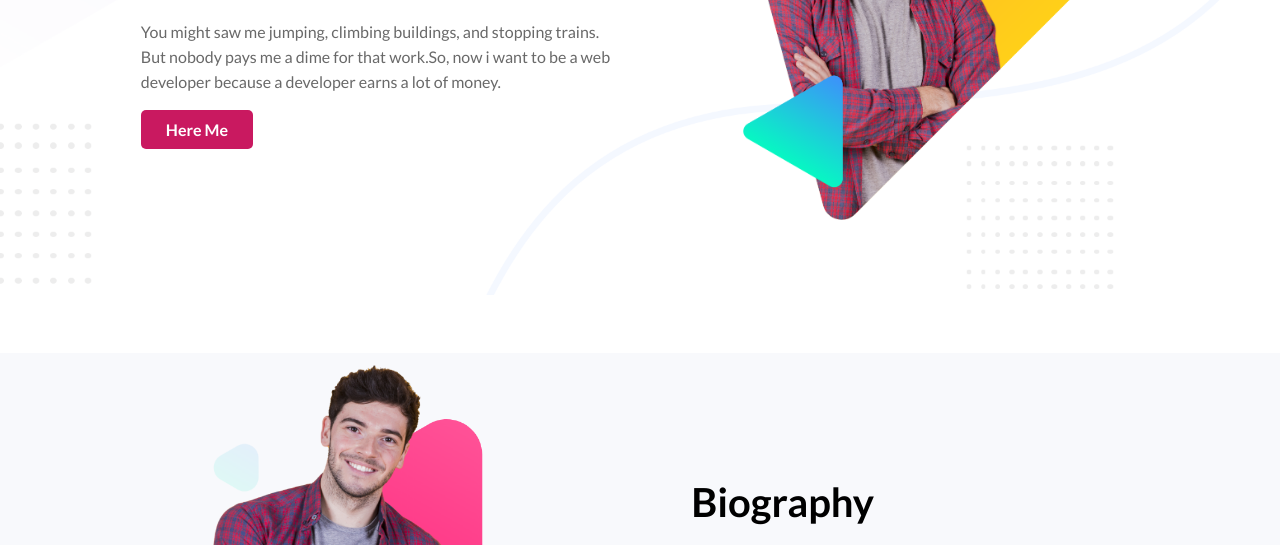
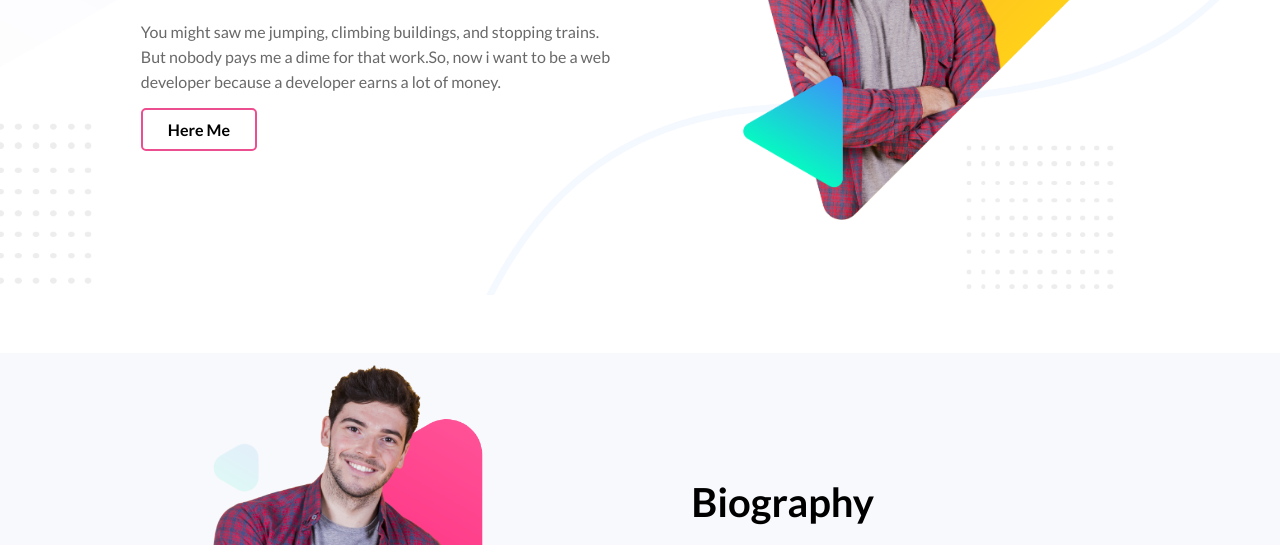
Before and after one commit to tareqferdous/personal-website, a plain HTML site: page index.html in a window 1280 px wide. In both pictures the pointer is over the link "Here Me". Shown: the part 255-800 px from the top of the page. Drawn offline with Linux system fonts and the light colour scheme.

Commit message:
button updated

```diff
--- a/css/style.css
+++ b/css/style.css
@@ -55,7 +55,9 @@ h2{
     border-radius: 5px;
 }
 .link-button:hover{
-    background-color: #c91960;
+    background: transparent;
+    border: 2px solid #ec4f8f;
+    color: black;
     cursor: pointer;
     transition: 0.4s ease-in-out;
 }
```
Also changed, not shown: index.html (+1 -3 lines).
